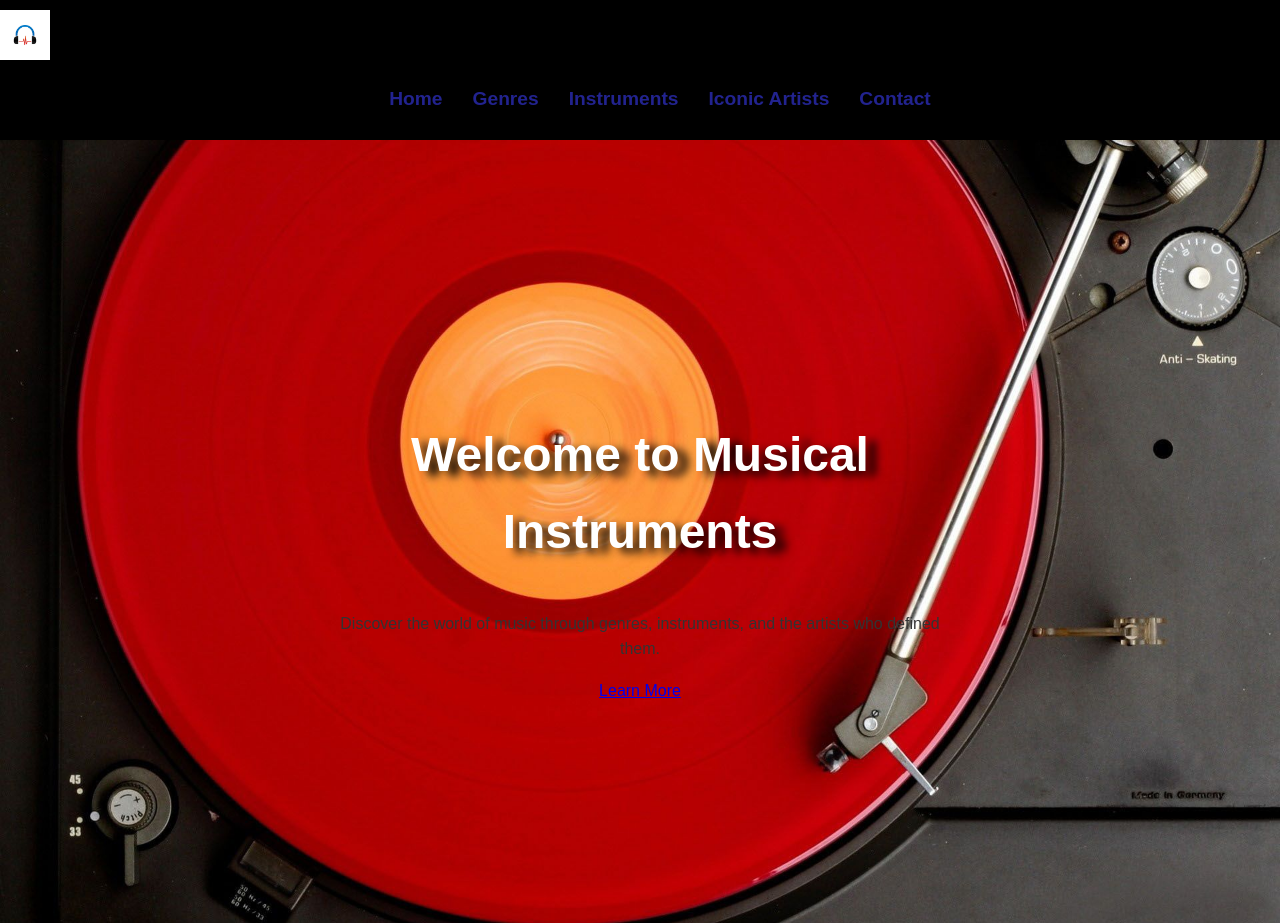
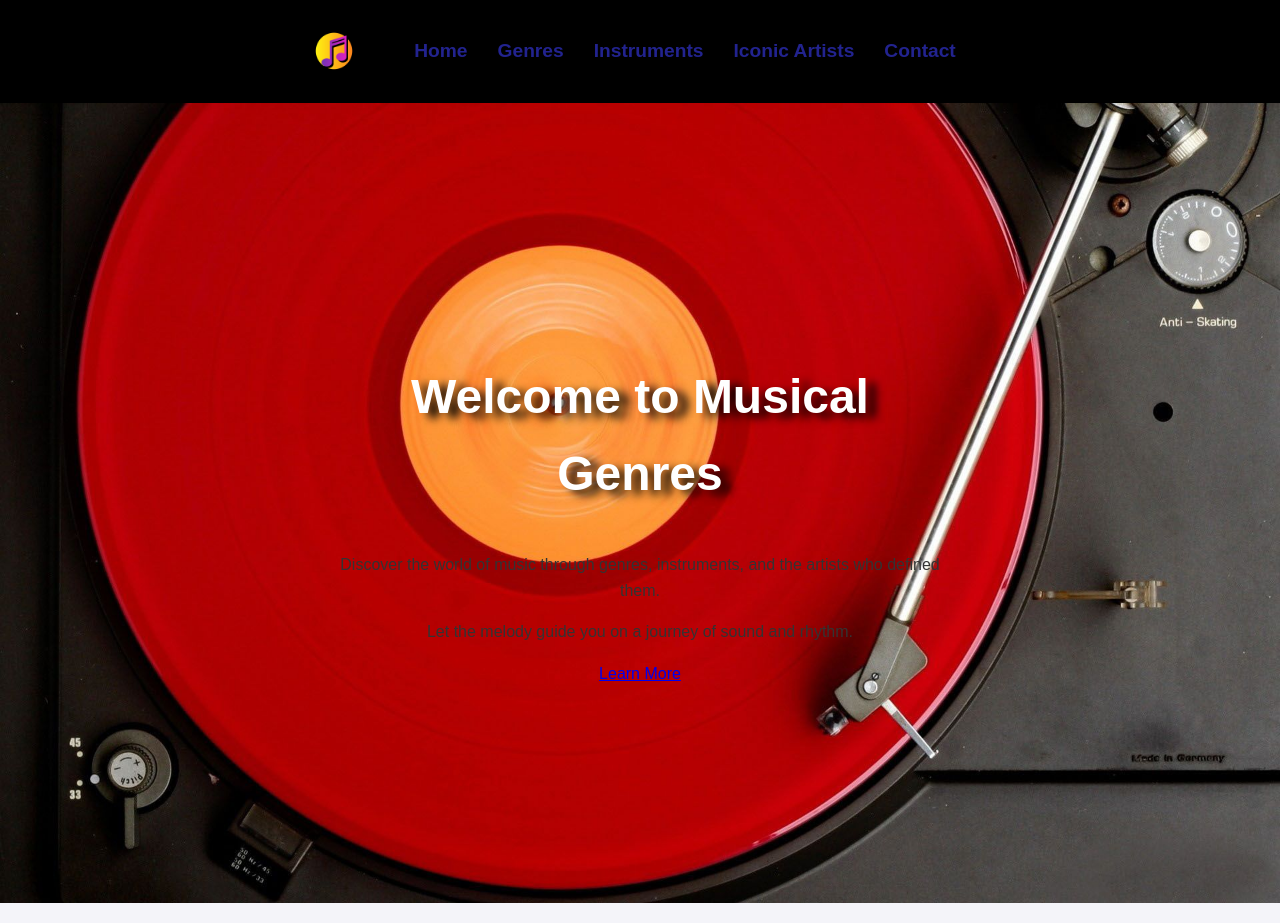
Before and after one commit to KarloSiric/University_Year_Two_2nd_Semester, a plain HTML site: page Client Programming ISTE-340/Project1Testing/index.html in a window 1280 px wide. Shown: the top 923 px of the page. Drawn offline with Linux system fonts and the light colour scheme.

Commit message:
added the logo image

```diff
--- a/Client Programming ISTE-340/Project1Testing/index.html
+++ b/Client Programming ISTE-340/Project1Testing/index.html
@@ -20,9 +20,11 @@
 <body>
     <!-- Navigation Bar adding -->
     <header>
-        <nav>
-            <img src="../Project1Testing/images/logoImage.png" alt="Music Logo" class="logo">
-            <ul class="navbar">
+        <nav class="navbar">
+            <div class="logo">
+                <img src="images/MusicLogo.png" alt="Music Logo" class="logo">
+            </div>
+            <ul class="navbar-links">
                 <li><a href="#home">Home</a></li>
                 <li><a href="#genres">Genres</a></li>
                 <li><a href="#instruments">Instruments</a></li>
@@ -35,8 +37,9 @@
     <!-- Home Section -->
     <section id="home" class="parallax-home">
         <div class="home-content">
-            <h1>Welcome to Musical Instruments</h1>
+            <h1>Welcome to Musical Genres</h1>
             <p>Discover the world of music through genres, instruments, and the artists who defined them.</p>
+            <p>Let the melody guide you on a journey of sound and rhythm.</p>
             <a href="#learn-more" class="learn-more-button">Learn More</a>
         </div>
     </section>
--- a/Client Programming ISTE-340/Project1Testing/styles/style.css
+++ b/Client Programming ISTE-340/Project1Testing/styles/style.css
@@ -2,7 +2,7 @@
 * @Author: karlosiric
 * @Date:   2025-01-24 13:27:37
 * @Last Modified by:   karlosiric
-* @Last Modified time: 2025-01-24 17:59:44
+* @Last Modified time: 2025-01-24 18:15:16
 */
 
 /* General Styles */
@@ -27,6 +27,13 @@ header {
 .navbar {
     display: flex;
     justify-content: center;
+    align-items: center;
+    padding: 10px;
+}
+
+.navbar-links {
+    display: flex;
+    justify-content: center;
     list-style: none;
     padding: 15px, 30px;
     background: #000;
@@ -34,8 +41,9 @@ header {
 
 .logo {
     height: 50px; /* this is used to adjust the logo size*/
-    margin-right: 20px;
+
 }
+
 
 .navbar li {
     margin: 0 15px;
```
Also changed, not shown: Client Programming ISTE-340/Project1Testing/images/MusicLogo.png (added).
